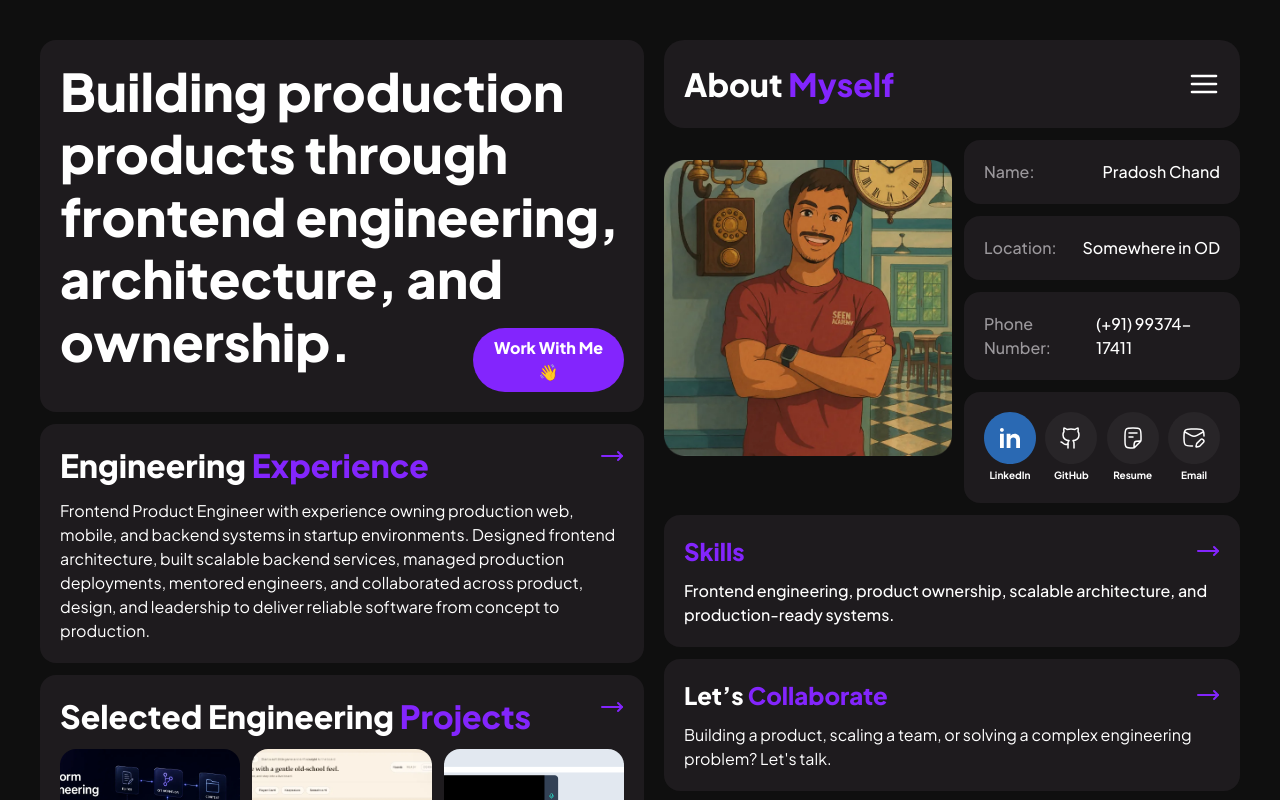
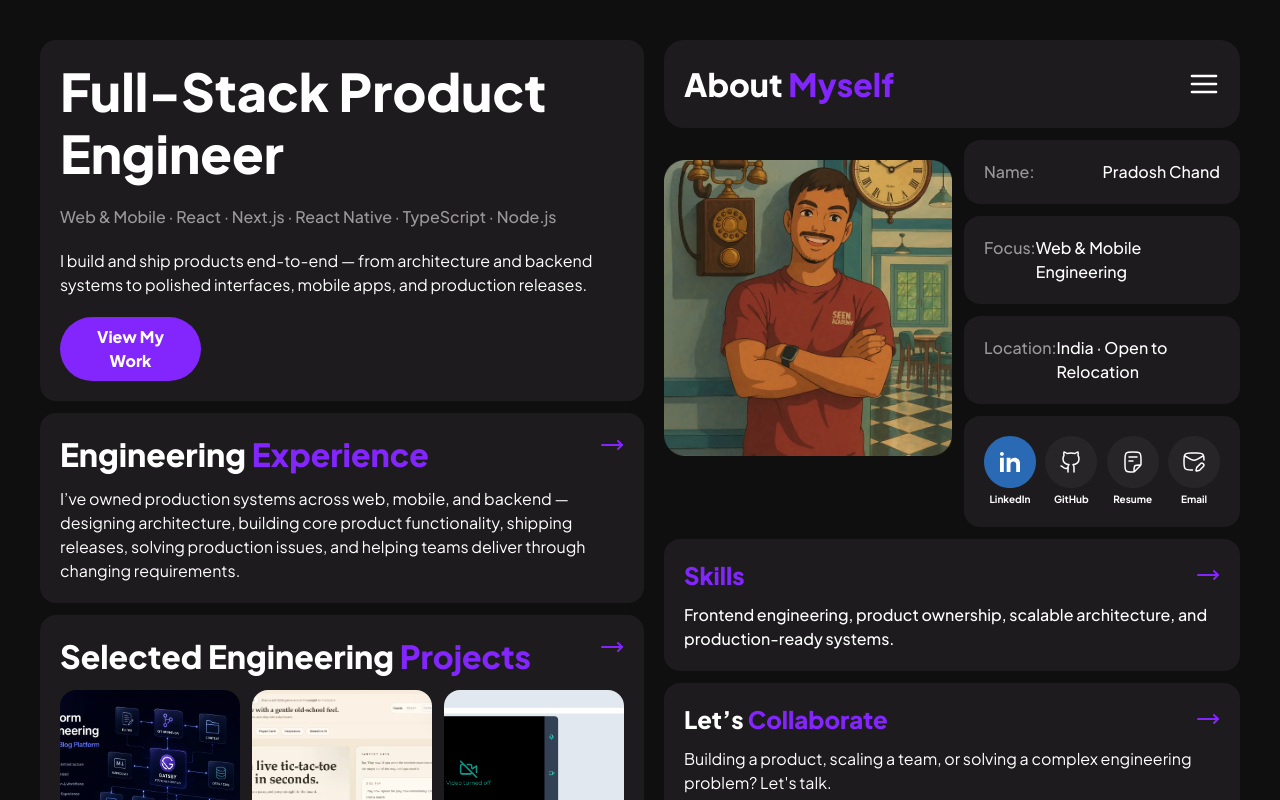
Before and after one commit to Naseeb7/my-portfolio, a Next.js app: page / in a window 1280 px wide. Shown: the top 800 px of the page. Built offline with nearby package versions, Linux system fonts and the light colour scheme.

Commit message:
feat: update portfolio positioning

```diff
--- a/src/components/About/SocialLinks.tsx
+++ b/src/components/About/SocialLinks.tsx
@@ -19,15 +19,13 @@ const SocialLinks = () => {
           <span>Pradosh Chand</span>
         </ContainerWrapper>
         <ContainerWrapper className="justify-between font-medium">
+          <span className="text-secondary-100">Focus:</span>
+          <span>Web & Mobile Engineering</span>
+        </ContainerWrapper>
+        <ContainerWrapper className="justify-between font-medium">
           <span className="text-secondary-100">Location:</span>
-          <span>Somewhere in OD</span>
+          <span>India · Open to Relocation</span>
         </ContainerWrapper>
-        <a href={"tel:+919937417411"} aria-label={"phone"}>
-          <ContainerWrapper className="justify-between font-medium">
-            <span className="text-secondary-100">Phone Number:</span>
-            <span>(+91) 99374-17411 </span>
-          </ContainerWrapper>
-        </a>
         <ContainerWrapper className="justify-between">
           {socials.map((item) => (
             <a
--- a/src/components/Home.tsx
+++ b/src/components/Home.tsx
@@ -21,16 +21,24 @@ const Home = () => {
       {/* Top Section */}
       <ContainerWrapper className="relative flex-col gap-5">
         <h1 className="text-3xl lg:text-[52px] font-extrabold">
-          Building production products through frontend engineering,
-          architecture, and ownership.
+          Full-Stack Product Engineer
         </h1>
-        <Link href={"/contact"}>
+
+        <p className="font-medium text-secondary-100">
+          Web & Mobile · React · Next.js · React Native · TypeScript · Node.js
+        </p>
+
+        <p>
+          I build and ship products end-to-end — from architecture and backend
+          systems to polished interfaces, mobile apps, and production releases.
+        </p>
+        <Link href={"/projects"}>
           <Button
-            className="lg:absolute bottom-5 right-5"
+            className="self-start"
             rounded="rounded-full"
             width="w-full lg:w-1/4"
           >
-            Work With Me👋
+            View My Work
           </Button>
         </Link>
       </ContainerWrapper>
@@ -53,12 +61,10 @@ const Home = () => {
             />
           </div>
           <p>
-            Frontend Product Engineer with experience owning production web,
-            mobile, and backend systems in startup environments. Designed
-            frontend architecture, built scalable backend services, managed
-            production deployments, mentored engineers, and collaborated across
-            product, design, and leadership to deliver reliable software from
-            concept to production.
+            I’ve owned production systems across web, mobile, and backend —
+            designing architecture, building core product functionality,
+            shipping releases, solving production issues, and helping teams
+            deliver through changing requirements.
           </p>
         </ContainerWrapper>
       </Link>
```
